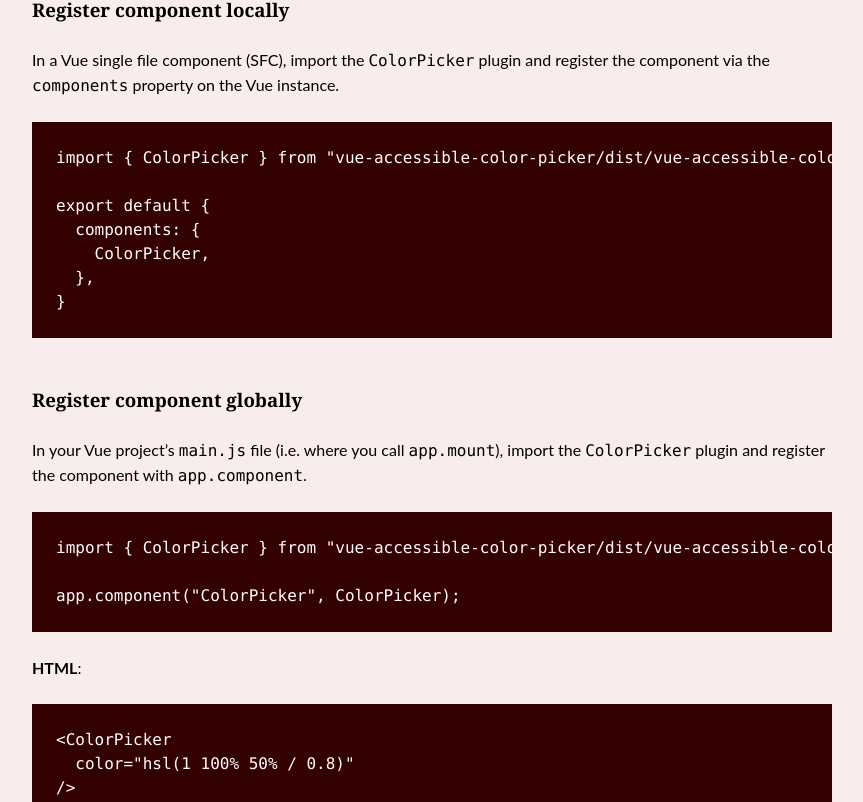
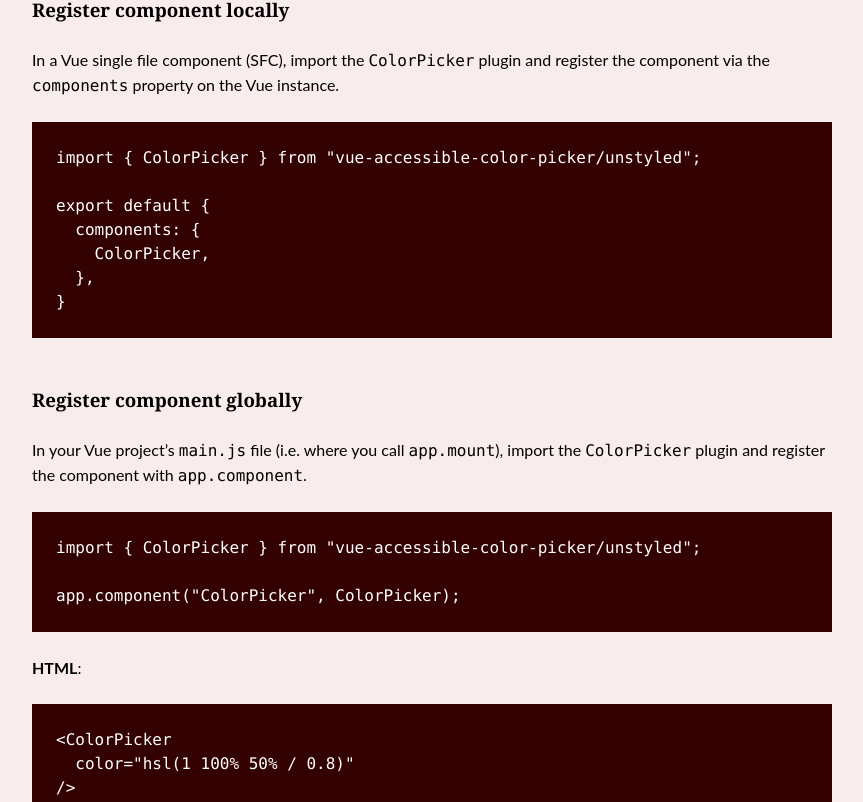
Before and after one commit to kleinfreund/vue-accessible-color-picker-website, a Vue app: page /unstyled in a window 1280 px wide. Shown: the part 684-1486 px from the top of the page, without its empty margins (96-959 px from the left). Built offline with nearby package versions, Linux system fonts and the light colour scheme.

Commit message:
Update to package v3.3.0 and use ES module bundles

```diff
--- a/package.json
+++ b/package.json
@@ -19,7 +19,7 @@
   },
   "dependencies": {
     "vue": "^3.2.29",
-    "vue-accessible-color-picker": "^3.2.0",
+    "vue-accessible-color-picker": "^3.3.0",
     "vue-router": "^4.0.5",
     "vuex": "^4.0.0"
   },
--- a/src/ColorPickerStyled.vue
+++ b/src/ColorPickerStyled.vue
@@ -170,7 +170,7 @@
 <script setup>
 import { computed } from "vue"
 import { useStore } from "vuex"
-import { ColorPicker } from "vue-accessible-color-picker";
+import { ColorPicker } from "vue-accessible-color-picker/esm";
 
 import { storeKey, UPDATE_HSL } from "./store.js"
 
--- a/src/ColorPickerUnstyled.vue
+++ b/src/ColorPickerUnstyled.vue
@@ -23,7 +23,7 @@
       <code>components</code> property on the Vue instance.
     </p>
 
-    <pre><code>import { ColorPicker } from "vue-accessible-color-picker/dist/vue-accessible-color-picker-unstyled.js";
+    <pre><code>import { ColorPicker } from "vue-accessible-color-picker/unstyled";
 
 export default {
   components: {
@@ -41,7 +41,7 @@
       <code>app.component</code>.
     </p>
 
-    <pre><code>import { ColorPicker } from "vue-accessible-color-picker/dist/vue-accessible-color-picker-unstyled.js";
+    <pre><code>import { ColorPicker } from "vue-accessible-color-picker/unstyled";
 
 app.component("ColorPicker", ColorPicker);</code></pre>
 
@@ -66,7 +66,7 @@
 <script setup>
 import { computed } from "vue"
 import { useStore } from "vuex"
-import { ColorPicker } from "vue-accessible-color-picker/dist/vue-accessible-color-picker-unstyled.js";
+import { ColorPicker } from "vue-accessible-color-picker/esm/unstyled";
 
 import { storeKey, UPDATE_HSL } from "./store.js"
 
```
Also changed, not shown: 1 other file (tests, documents, lock files or other folders).
